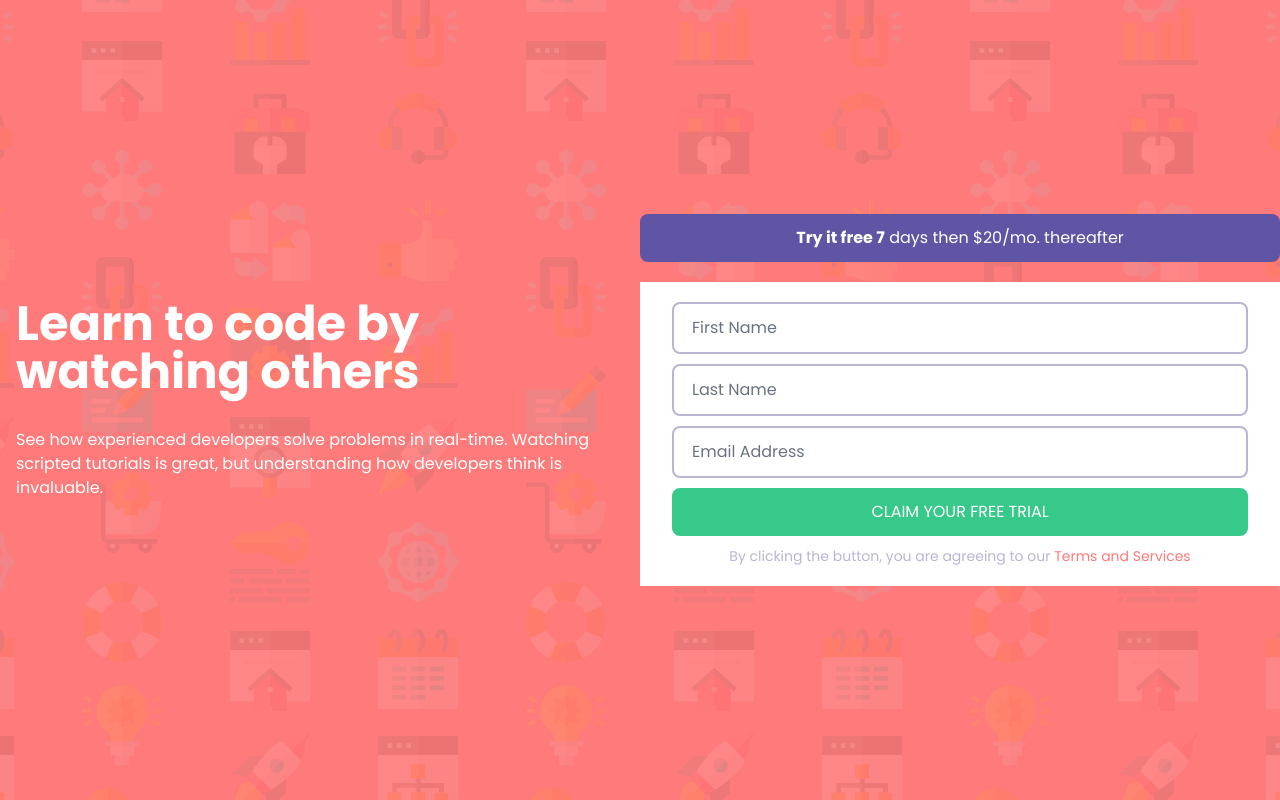
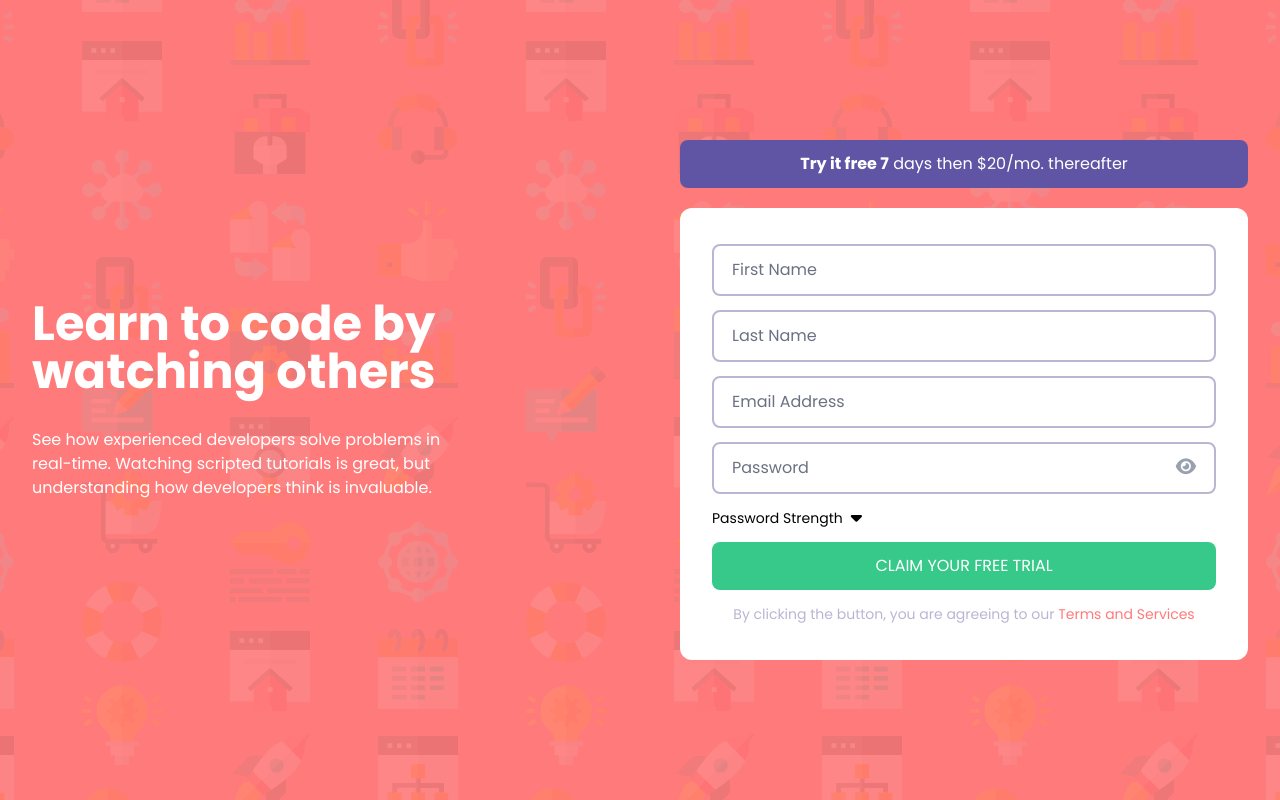
Before and after one commit to Friendlesso/Intro-Component, a React (Vite) app: page / in a window 1280 px wide. Built offline with nearby package versions, Linux system fonts and the light colour scheme.

Commit message:
Finished the chellange

```diff
--- a/index.html
+++ b/index.html
@@ -1,13 +1,17 @@
 <!doctype html>
 <html lang="en">
+
 <head>
   <meta charset="UTF-8" />
   <link rel="icon" type="image/svg+xml" href="/favicon.png" />
   <meta name="viewport" content="width=device-width, initial-scale=1.0" />
+  <link rel="stylesheet" href="https://cdnjs.cloudflare.com/ajax/libs/font-awesome/6.5.1/css/all.min.css" />
   <title>intro</title>
 </head>
+
 <body>
   <div id="root"></div>
   <script type="module" src="/src/main.tsx"></script>
 </body>
+
 </html>
--- a/src/App.tsx
+++ b/src/App.tsx
@@ -7,7 +7,7 @@ function App() {
 
   return (
     <>
-      <main className="flex">
+      <main className="flex md:flex-row flex-col md:gap-20 gap-10 w-full max-w-[95vw] md:p-0 py-10">
         <Title />
         <Form />
       </main>
--- a/src/components/Form/Form.tsx
+++ b/src/components/Form/Form.tsx
@@ -3,19 +3,21 @@ import { useState } from "react";
 import { Promo } from "../Promo/Promo";
 import { Input } from "./Input";
 import { TAS } from "./TAS";
-import { EMAIL_REGEX, FIRST_NAME_REGEX, LAST_NAME_REGEX } from "../../utils/validation";
+import { EMAIL_REGEX, FIRST_NAME_REGEX, LAST_NAME_REGEX, PASSWORD_REGEX } from "../../utils/validation";
+import { PasswordInput } from "./PasswordInput";
 
 export function Form() {
   const [firstName, setFirstName] = useState("");
   const [lastName, setLastName] = useState("");
   const [email, setEmail] = useState("");
+  const [password, setPassword] = useState("");
 
 
 
   return (
-    <section className="w-1/2 flex flex-col gap-5">
+    <section className="md:w-1/2 w-full md:min-h-screen flex flex-col justify-center items-center gap-5">
       <Promo />
-      <form action="submit" className="py-5 px-8 flex flex-col gap-2.5 bg-white">
+      <form action="submit" className="py-9 px-8 flex flex-col gap-3.5 bg-white w-full rounded-xl">
         <Input
           type={"text"}
           validation={FIRST_NAME_REGEX}
@@ -44,6 +46,15 @@ export function Form() {
           minLength={1}
           validateOn="blur"
         />
+        <PasswordInput
+          type={"password"}
+          label={'Password'}
+          id={'PasswordInput'}
+          value={password}
+          setValue={setPassword}
+          minLength={8}
+          validation={PASSWORD_REGEX}
+        />
 
         <button type="submit" className="bg-(--submit-btn-color) text-white py-3 rounded-lg cursor-pointer hover:opacity-85">
           CLAIM YOUR FREE TRIAL
--- a/src/components/Form/PasswordInput.tsx
+++ b/src/components/Form/PasswordInput.tsx
@@ -1,6 +1,134 @@
-export function ComponentName() {
- return (
-  <div>
-  </div>
- )
+import { useState } from "react";
+import type { InputProps } from "../../types/InputTypes";
+import { rules } from "../../utils/passwordRules";
+import { passwordStrength, strengthLavel } from "../../utils/score";
+import { PasswordRules } from "./PasswordRules";
+
+export function PasswordInput({ type, label, id, value, setValue, minLength, validation }: InputProps) {
+  const [error, setError] = useState("");
+  const [strength, setStrength] = useState<{ label: string; color: string; } | null>(null);
+  const [ruleStatus, setRuleStatus] = useState<{ label: string; passed: boolean }[]>([]);
+  const [showPassword, setShowPassword] = useState(false);
+  const [showRules, setShowRules] = useState(false);
+
+  function getRuleStatus(password: string) {
+    return rules.map(rule => ({
+      label: rule.label,
+      passed: rule.test(password)
+    }));
+  }
+
+  function handleChange(e: React.ChangeEvent<HTMLInputElement>) {
+    const inputValue = e.target.value;
+    setValue(inputValue);
+
+    // Uptade the strength
+    const score = passwordStrength(inputValue);
+    setStrength(strengthLavel(score));
+
+    setRuleStatus(getRuleStatus(inputValue))
+
+    if (inputValue.length === 0 || (validation && validation.test(inputValue))) {
+      setError("")
+    }
+  }
+
+  function handleBlur() {
+    if (!validation) return;
+    if (value.length === 0) return;
+    if (value.length < minLength || !validation.test(value)) {
+      setError(`Please provide a valid ${label}!`)
+    } else {
+      setError("")
+    }
+  }
+
+  return (
+    <>
+      <div className="relative flex flex-col">
+        <input
+          id={id}
+          type={showPassword ? "text" : `${type}`}
+          required
+          value={value}
+          onChange={handleChange}
+          onBlur={handleBlur}
+          minLength={minLength}
+          className=
+          {`
+            w-full
+            py-3 px-4
+            rounded-lg
+            border-2
+            outline-none
+            ${error
+              ? 'border-red-400'
+              : 'border-(--purple-300) '
+            }
+          `}
+        />
+        <label
+          htmlFor={id}
+          className=
+          {`
+          absolute  left-3 top-1/2
+          transition-all duration-150
+          px-2
+          rounded-2xl
+          select-none
+          ${value
+              ? '-translate-y-[175%] bg-white text-sm '
+              : '-translate-y-1/2'
+            }
+            ${error
+              ? 'text-red-300'
+              : 'text-gray-500'
+            }
+        `}
+        >
+          {label}
+        </label>
+        <div
+          className="absolute right-5 top-1/2 -translate-y-1/2 cursor-pointer"
+          aria-label="Show Password"
+          onClick={() => {
+            if (value.length === 0) {
+              setShowPassword(prev => !prev)
+            } else {
+              return null
+            }
+
+          }}
+        >
+          <i className="fa-solid fa-eye text-lg text-gray-400 hover:text-black"></i>
+        </div>
+      </div>
+      <div className="text-sm flex flex-col">
+        <div className="flex justify-between">
+          <div className="flex items-center gap-2">
+            <p>Password Strength</p>
+            <i
+              onClick={() => {
+                if (error) {
+                  setShowRules(prev => !prev)
+                } else {
+                  return null;
+                }
+              }}
+              className={`fa-solid fa-caret-down text-lg ${error ? 'cursor-pointer' : 'cursor-not-allowed'}`}
+            ></i>
+          </div>
+          <p className={`${strength?.color}`}>{strength?.label}</p>
+        </div>
+        {error && (
+          <PasswordRules
+            showRules={showRules}
+            ruleStatus={ruleStatus}
+          />
+        )}
+
+      </div>
+      {/* {error && <p className="text-right text-sm text-red-400">{error}</p>} */}
+    </>
+  )
 }
--- /dev/null
+++ b/src/components/Form/PasswordRules.tsx
@@ -0,0 +1,28 @@
+type RulesProps = {
+  ruleStatus: {
+    label: string;
+    passed: boolean;
+  }[];
+  showRules: boolean;
+}
+
+export function PasswordRules({ ruleStatus, showRules }: RulesProps) {
+
+  return (
+    <div
+      className={`
+            overflow-hidden transition-all duration-300 ease-in-out
+            ${showRules
+          ? 'max-h-96 opacity-100'
+          : 'max-h-0 opacity-0'
+        }
+          `}
+    >
+      {ruleStatus.map((rule, index) => (
+        <p key={index} className={` mt-1 ${rule.passed ? "text-green-500" : "text-gray-500"}`}>
+          {rule.passed ? "✔" : "✖"} {rule.label}
+        </p>
+      ))}
+    </div>
+  )
+}
--- a/src/components/Title/Title.tsx
+++ b/src/components/Title/Title.tsx
@@ -1,8 +1,10 @@
 export function Title() {
- return (
-  <div className="flex flex-col justify-center gap-8 w-1/2 p-4 text-white">
-    <h1 className="text-5xl font-bold pr-4">Learn to code by watching others</h1>
-    <p>See how experienced developers solve problems in real-time. Watching scripted tutorials is great, but understanding how developers think is invaluable.</p>
-  </div>
- )
+  return (
+    <div className="flex justify-center md:min-h-screen md:w-1/2 w-full text-white">
+      <div className="flex flex-col justify-center md:text-left text-center gap-8">
+        <h1 className="lg:text-5xl md:text-3xl text-3xl font-bold pr-4 md:w-fit">Learn to code by<br /> watching others</h1>
+        <p className="lg:w-[75%] md:w-[85%] w-full">See how experienced developers solve problems in real-time. Watching scripted tutorials is great, but understanding how developers think is invaluable.</p>
+      </div>
+    </div>
+  )
 }
--- /dev/null
+++ b/src/utils/passwordRules.ts
@@ -0,0 +1,24 @@
+export const rules =
+  [
+    {
+      label: "Must Have at least 8 Characters!",
+      test: (p: string) => p.length >= 8
+    },
+    {
+      label: "At least one uppercase letter",
+      test: (p: string) => /[A-Z]/.test(p)
+    },
+    {
+      label: "At least one lowercase letter",
+      test: (p: string) => /[a-z]/.test(p)
+
+    },
+    {
+      label: "At least one number",
+      test: (p: string) => /\d/.test(p)
+    },
+    {
+      label: "At least one special character",
+      test: (p: string) => /[^A-Za-z0-9]/.test(p)
+    },
+  ]
--- /dev/null
+++ b/src/utils/score.ts
@@ -0,0 +1,18 @@
+  export function passwordStrength(password: string) {
+    let score = 0;
+
+    if (password.length >= 8) score++;
+    if (/[A-Z]/.test(password)) score++;
+    if (/[a-z]/.test(password)) score++;
+    if (/\d/.test(password)) score++;
+    if (/[^A-Z-a-z0-9]/.test(password)) score++;
+
+    return score;
+  }
+
+  export function strengthLavel(score: number) {
+    if(score <= 2) return {label: "Weak", color: "text-red-400"};
+    if(score === 3) return {label: "Medium", color: "text-yellow-400"};
+    if(score >= 4) return {label: "Strong", color: "text-green-400"};
+    return null;
+  }
```
Lines whose indentation alone changed are shown as unchanged.
